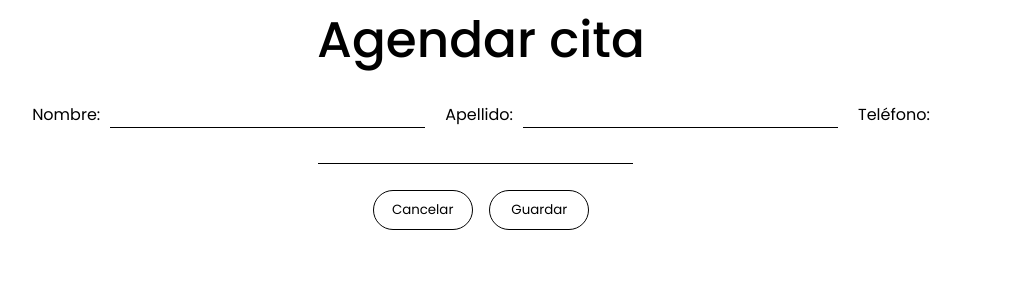
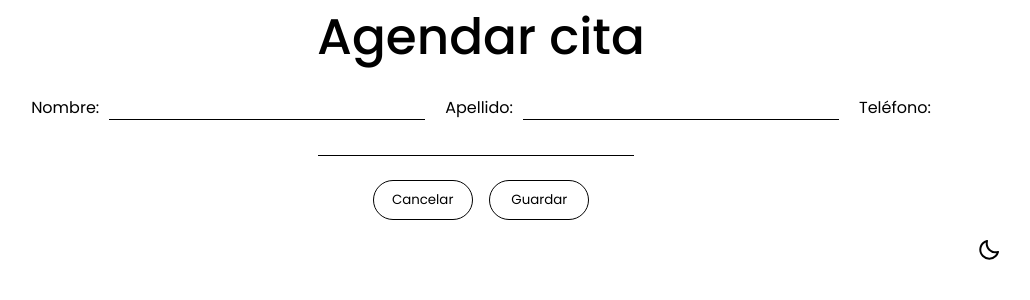
Before and after one commit to thebash1/kamojic, a PHP site: page /php/view/addView.php in a window 1280 px wide. Shown: the top 300 px of the page, without its empty margins (159-1189 px from the left). Run offline with PHP 8.4, Linux system fonts and the light colour scheme.

Commit message:
correction

```diff
--- a/php/view/addView.php
+++ b/php/view/addView.php
@@ -25,6 +25,11 @@
                 <button class="btn-cancel" type="button">Cancelar</button>
                 <button class="btn-save" type="button">Guardar</button>
             </div>
+
+            <div class="mode">
+                <button class="btn-mode" type="button" id="toggleButton"><img src="../../icons/moon-regular-24.png" alt=""></button>
+            </div>
+
         </div>
     </div>
 
--- a/php/view/style.css
+++ b/php/view/style.css
@@ -54,7 +54,7 @@ h1{
 
 input{
     font-size: 16px;
-    font-weight: 500;
+    font-weight: 400;
     border: none;
     border-bottom: 1px solid;
 }
@@ -100,3 +100,31 @@ input{
 .btn-save:hover{
     background-color: lightskyblue;
 }
+
+.mode{
+    display: flex;
+    flex-wrap: wrap;
+    flex-direction: row;
+    justify-self: end;
+}
+.btn-mode{
+    display: inherit;
+    justify-content: center;
+    align-items: center;
+    width: 50px;
+    height: 50px;
+    cursor: pointer;
+    border: none;
+    border-radius: 50px;
+    color: #000;
+    background-color: white;
+    transition: background-color 0.8s;
+}
+
+/* .btn-mode:hover {
+    background-color: #2c2c2c;
+} */
+
+img{
+    object-fit: contain;
+}
```
